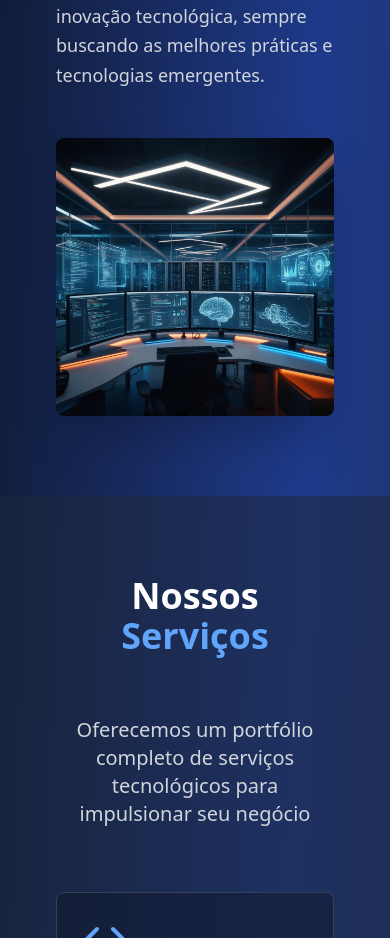
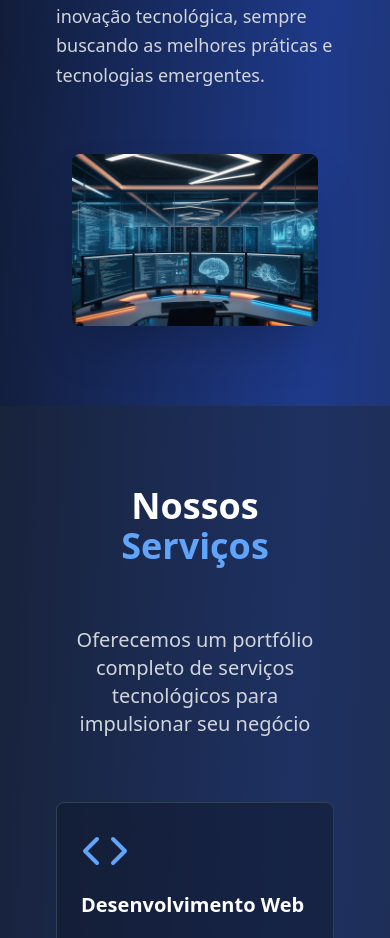
Before and after one commit to netomachado/sdruvis-tech-brilho-web, a React (Vite) app: page / in a window 390 px wide. Shown: the part 1610-2548 px from the top of the page. Built offline with nearby package versions, Linux system fonts and the light colour scheme.

Commit message:
Changes
Co-authored-by: netomachado <80714222+netomachado@users.noreply.github.com>

```diff
--- a/src/pages/Index.tsx
+++ b/src/pages/Index.tsx
@@ -299,15 +299,20 @@ const Index = () => {
                 melhores práticas e tecnologias emergentes.
               </p>
             </div>
-            <div className="relative">
-              <div className="absolute inset-0 bg-gradient-to-r from-blue-600 to-brand-orange rounded-lg transform rotate-6"></div>
+            <div className="relative mx-auto w-full max-w-md md:max-w-none px-4 sm:px-6 md:px-0 mt-4 md:mt-0">
+              <div
+                aria-hidden="true"
+                className="absolute inset-2 sm:inset-3 md:inset-0 bg-gradient-to-r from-blue-600 to-brand-orange rounded-lg transform rotate-3 md:rotate-6"
+              ></div>
               <img
                 src={escritorioTecnologico}
                 alt="Escritório tecnológico da Sdruvis Tecnologia com múltiplos monitores e ambiente futurista"
                 width={1280}
                 height={896}
-                className="relative z-10 w-full rounded-lg shadow-2xl"
+                sizes="(max-width: 768px) 90vw, (max-width: 1280px) 45vw, 600px"
+                className="relative z-10 w-full h-auto aspect-[10/7] object-cover rounded-lg shadow-2xl"
                 loading="lazy"
+                decoding="async"
               />
             </div>
           </div>
```
